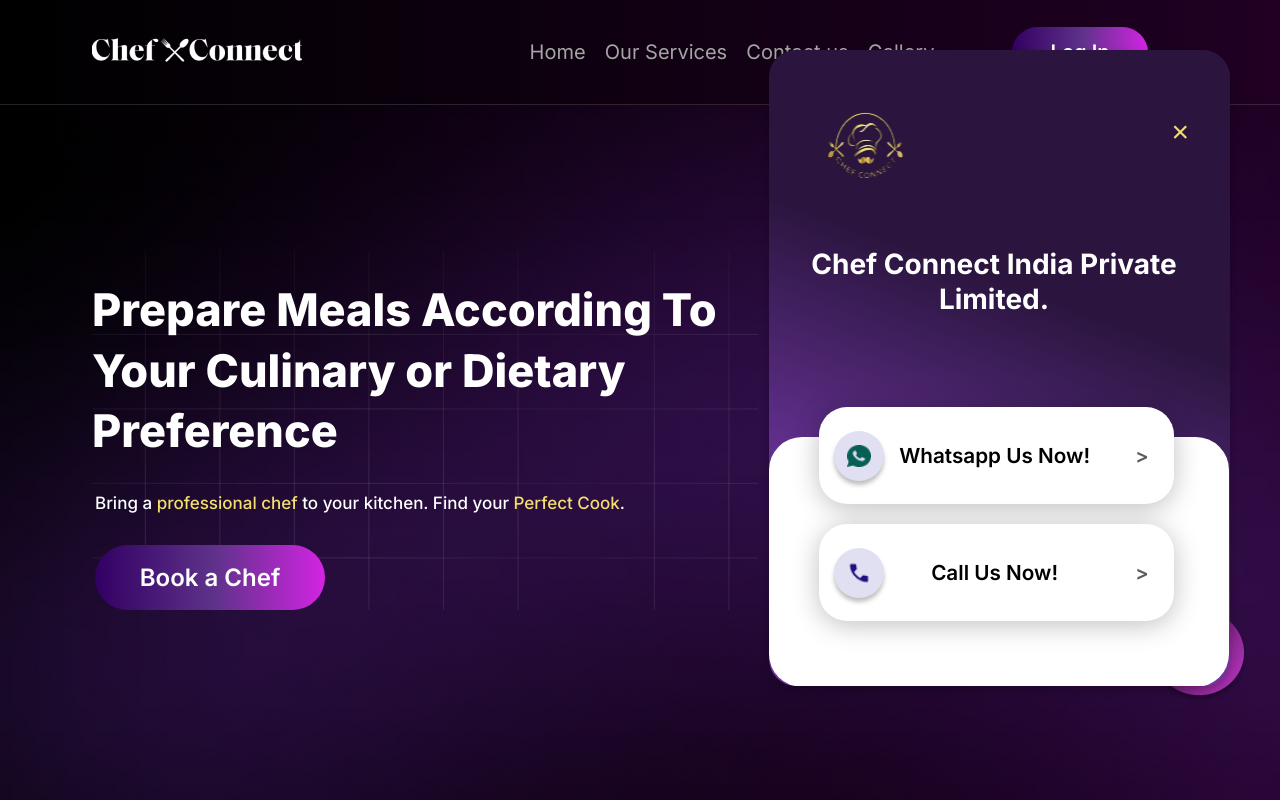
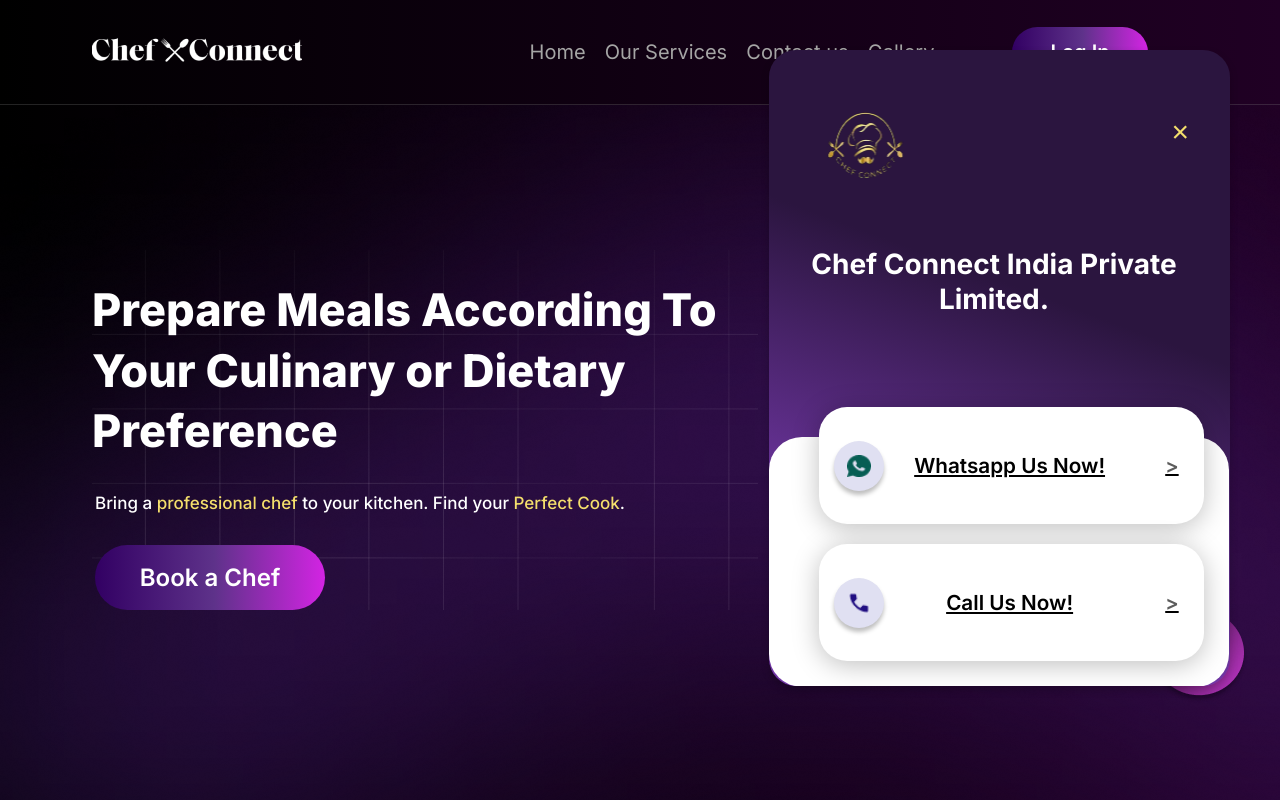
Before and after one commit to Team-Dev-Chef-Connect/Chef-Connect-Web, a React (Create React App) app in the folder frontend/: page / in a window 1280 px wide. Both pictures are taken after a click on the element 640 px from the left and 656 px from the top of the page. Shown: the top 800 px of the page. Built offline with nearby package versions, Linux system fonts and the light colour scheme; a web font is replaced by a local one.

Commit message:
added the functionality of chat

```diff
--- a/frontend/src/OTP/Chat.js
+++ b/frontend/src/OTP/Chat.js
@@ -5,6 +5,10 @@
 import Call from '../assests/call.png';
 
 const Chat = ({ onClose }) => {
+  const whatsappNumber = '919604983552';
+  const whatsappMessage = 'Hello, I would like to know more about your services.';
+  const callNumber = '919604983552';
+
   return (
     <div className="contact-card">
       <div className="contact-card-content">
@@ -12,20 +16,28 @@
         <img src={ChefLogo} alt="Chef Connect Logo" className="contact-card-logo" />
         <h2>Chef Connect India Private Limited.</h2>
         <div className="contact-card-buttons">
-          <button className="contact-card-button">
+          <a
+            href={`https://wa.me/${whatsappNumber}?text=${encodeURIComponent(whatsappMessage)}`}
+            target="_blank"
+            rel="noopener noreferrer"
+            className="contact-card-button"
+          >
             <div className="icon-circle">
               <img src={Whatsapp} alt="WhatsApp" className="contact-card-icon" />
             </div>
             <p>Whatsapp Us Now!</p>
             <span className="contact-card-arrow">&gt;</span>
-          </button>
-          <button className="contact-card-button">
+          </a>
+          <a
+            href={`tel:${callNumber}`}
+            className="contact-card-button"
+          >
             <div className="icon-circle">
               <img src={Call} alt="Call" className="contact-card-icon" />
             </div>
             <p>Call Us Now!</p>
             <span className="contact-card-arrow">&gt;</span>
-          </button>
+          </a>
         </div>
       </div>
     </div>
```
